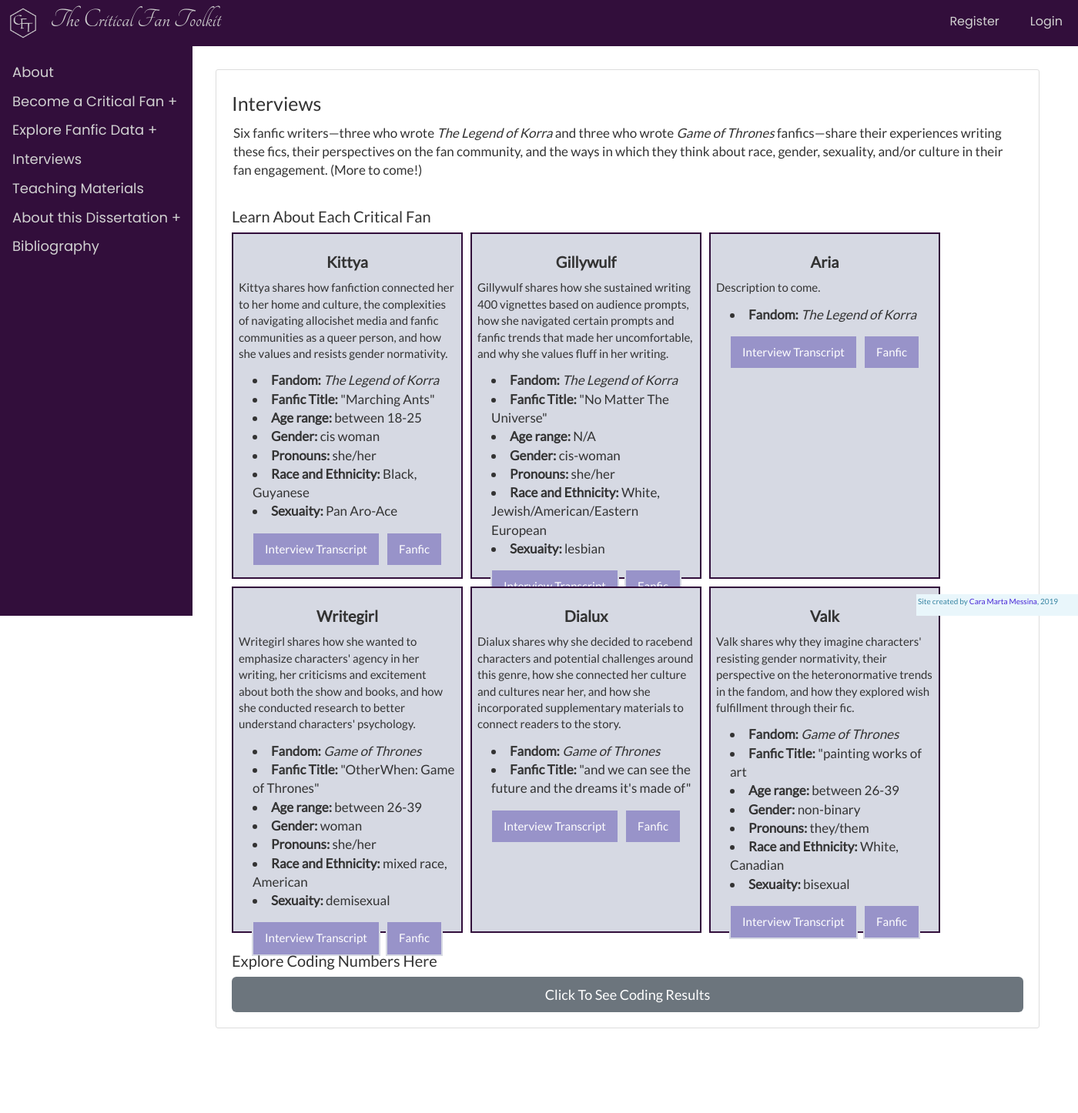
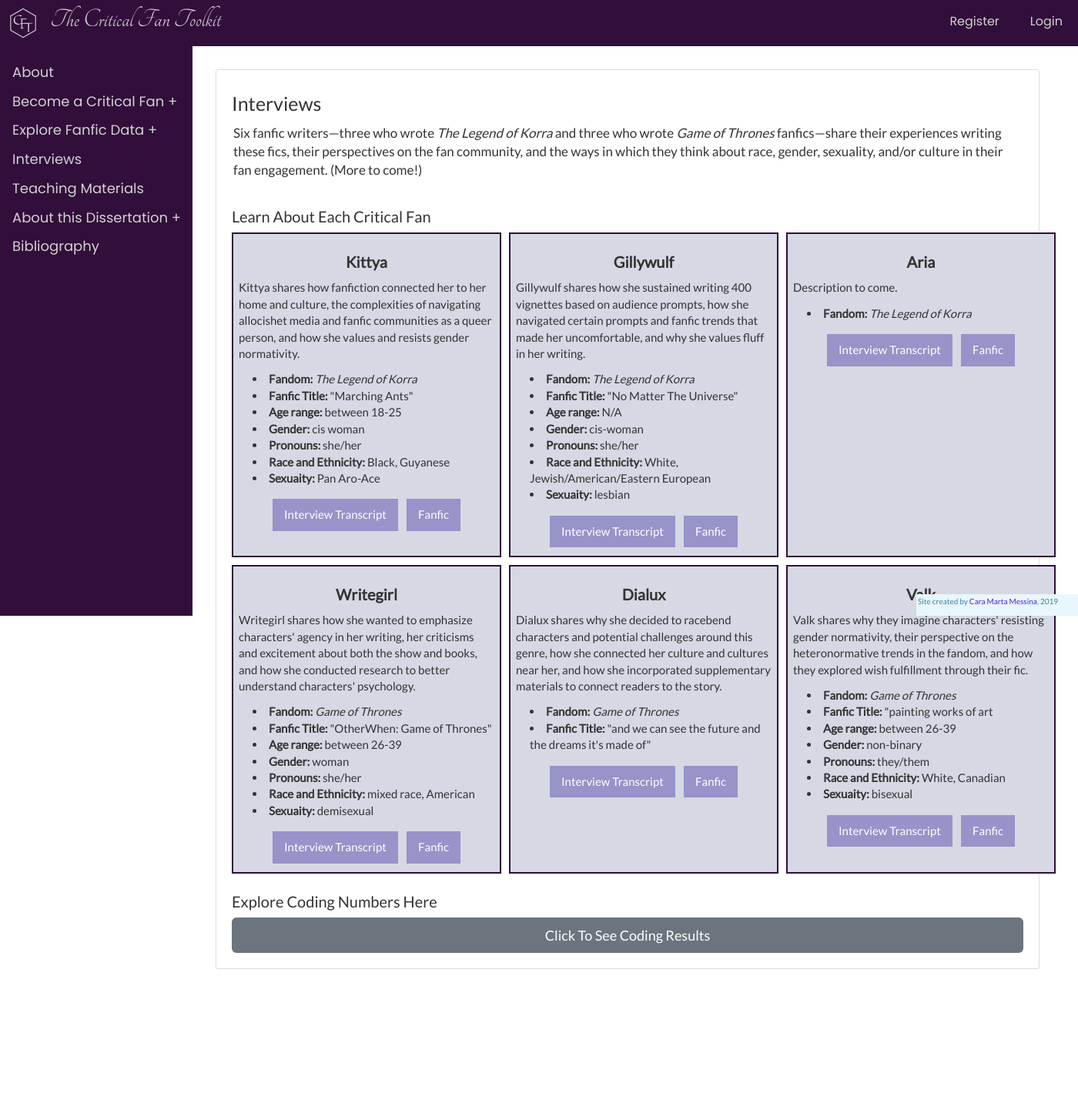
Before and after one commit to caramessina/cft-website-update, a Flask app: page /interviews in a window 1400 px wide. Shown: the whole page at 77% size. After the commit the page ends 1259 px from the top, so only its background shows below. Run offline with Flask 2, Linux system fonts and the light colour scheme; some libraries are stand-ins or nearby versions.

Commit message:
fixing grid sizes

```diff
--- a/CFT/static/css/main.css
+++ b/CFT/static/css/main.css
@@ -331,7 +331,7 @@ font-size:10px
   display: grid;
   width: 800px;
   grid-column-gap: 20px;
-  grid-template-columns: 300px 300px 300px;
+  grid-template-columns: auto auto auto;
   grid-template-rows: auto;
 }
 
@@ -386,8 +386,8 @@ text-align: center;
     width: 800px;
     grid-row-gap: 10px;
     grid-column-gap: 10px;
-    grid-template-columns: 300px 300px 300px;
-    grid-template-rows: 450px 450px;
+    grid-template-columns: 350px 350px 350px;
+    grid-template-rows: auto auto;
   }
 
 .interview-grid > section{
@@ -405,7 +405,7 @@ text-align: center;
   font-size: 15px;
 }
 
-.interview-grid > section >li{
+.interview-grid > section >ul >li{
   font-size: 15px;
 }
 
```
Also changed, not shown: CFT/templates/teaching/home.html (+4 -3 lines).
